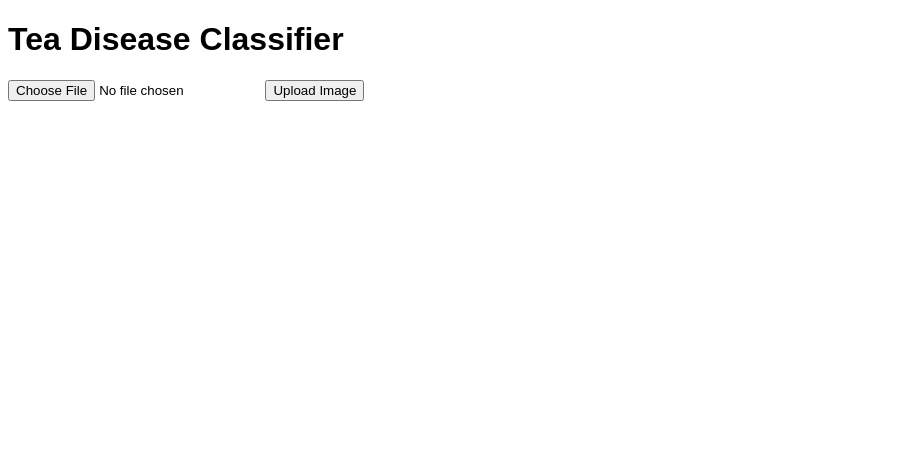
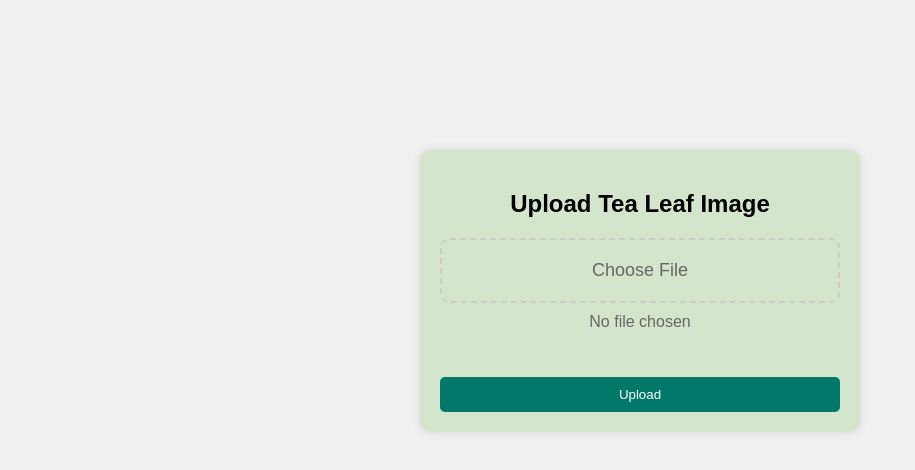
Before and after one commit to bourzat/teadisease-recognition-model, a plain HTML site: page index.html in a window 1280 px wide. Shown: the whole page, without its empty margins (0-915 px from the left). Drawn offline with Linux system fonts and the light colour scheme.

Commit message:
added js, html, css

```diff
--- a/index.html
+++ b/index.html
@@ -1,18 +1,23 @@
 <!DOCTYPE html>
 <html lang="en">
 <head>
-    <meta charset="UTF-8">
-    <meta name="viewport" content="width=device-width, initial-scale=1.0">
-    <title>Tea Disease Classifier</title>
-    <link rel="stylesheet" href="styles.css">
+<meta charset="UTF-8">
+<meta name="viewport" content="width=device-width, initial-scale=1.0">
+<title>Upload Code</title>
+<link rel="stylesheet" href="styles.css">
 </head>
 <body>
-    <h1>Tea Disease Classifier</h1>
-    <form id="uploadForm">
-        <input type="file" id="imageInput" accept="image/*" required>
-        <button type="submit">Upload Image</button>
-    </form>
-    <div id="result"></div>
-    <script src="script.js"></script>
+  <div class="container">
+    <h2>Upload Tea Leaf Image</h2>
+    <label for="fileInput" class="file-label">
+      <span>Choose File</span>
+      <input type="file" id="fileInput" class="file-input" onchange="displayFileName()">
+    </label>
+    <div class="file-name" id="fileName">No file chosen</div>
+    <div class="result"><p></p></div>
+    <button type="submit" class="upload-btn">Upload</button>
+  </div>
+
+  <script src="script.js"></script>
 </body>
 </html>
--- a/script.js
+++ b/script.js
@@ -1,3 +1,11 @@
+function displayFileName() {
+    const fileInput = document.getElementById("fileInput");
+    const fileNameDisplay = document.getElementById("fileName");
+    const fileName = fileInput.files[0].name;
+    fileNameDisplay.textContent = fileName;
+  }
+
+
 document.getElementById('uploadForm').addEventListener('submit', async function(e) {
     e.preventDefault();
     const formData = new FormData();
--- a/styles.css
+++ b/styles.css
@@ -1,12 +1,74 @@
 body {
     font-family: Arial, sans-serif;
-}
+    background-color: #f0f0f0;
+    margin: 0;
+    padding: 0;
+  }
 
-form {
+  .container {
+    margin: 20px auto;
+    margin-top: 150px;
+    width: 80%;
+    max-width: 400px;
+    background-color: #D3E6CB;
+    padding: 20px;
+    border-radius: 10px;
+    box-shadow: 0 0 10px rgba(0, 0, 0, 0.1);
+  }
+
+  h2 {
+    text-align: center;
     margin-bottom: 20px;
-}
+  }
 
-#result {
+  .file-label {
+    display: block;
+    border: 2px dashed #ccc;
+    padding: 20px;
+    text-align: center;
+    border-radius: 10px;
+    cursor: pointer;
+  }
+
+  .file-label span {
+    font-size: 18px;
+    color: #666;
+  }
+
+  .file-input {
+    display: none;
+  }
+
+  .file-name {
+    text-align: center;
+    margin-top: 10px;
+    color: #666;
+  }
+
+  .upload-btn {
+    display: block;
+    width: 100%;
+    background-color: #00796B;
+    color: #fff;
+    padding: 10px;
+    border: none;
+    border-radius: 5px;
+    cursor: pointer;
     margin-top: 20px;
+    transition: background-color 0.3s ease;
+  }
+
+  .upload-btn:hover {
+    background-color: #005B4F;
+  }
+
+  .result{
+    margin: 10px 10px;
+    align-content: center;
+  }
+
+  p {
+    color: black;
     font-weight: bold;
-}
+    text-align: center;
+  }
```
